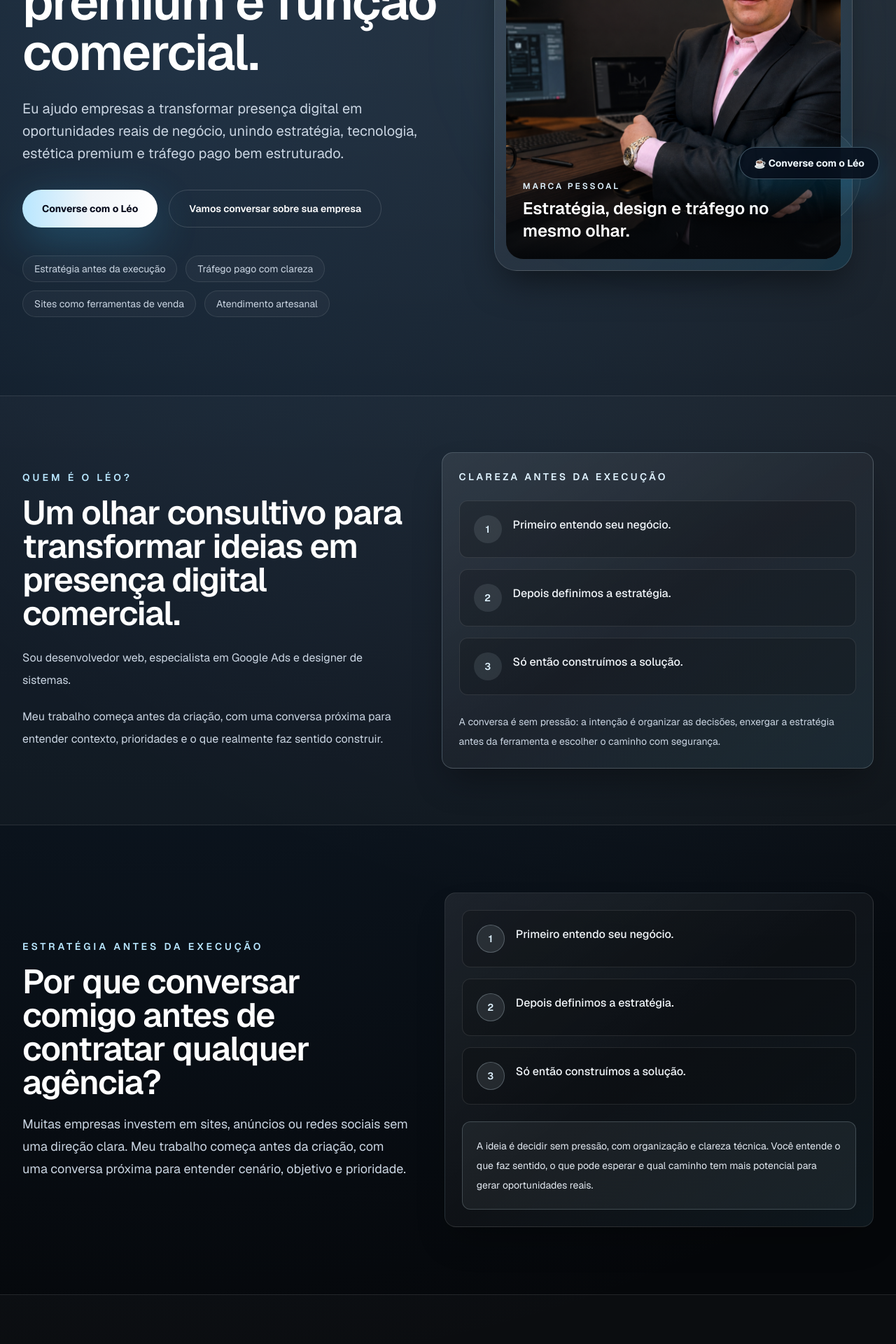
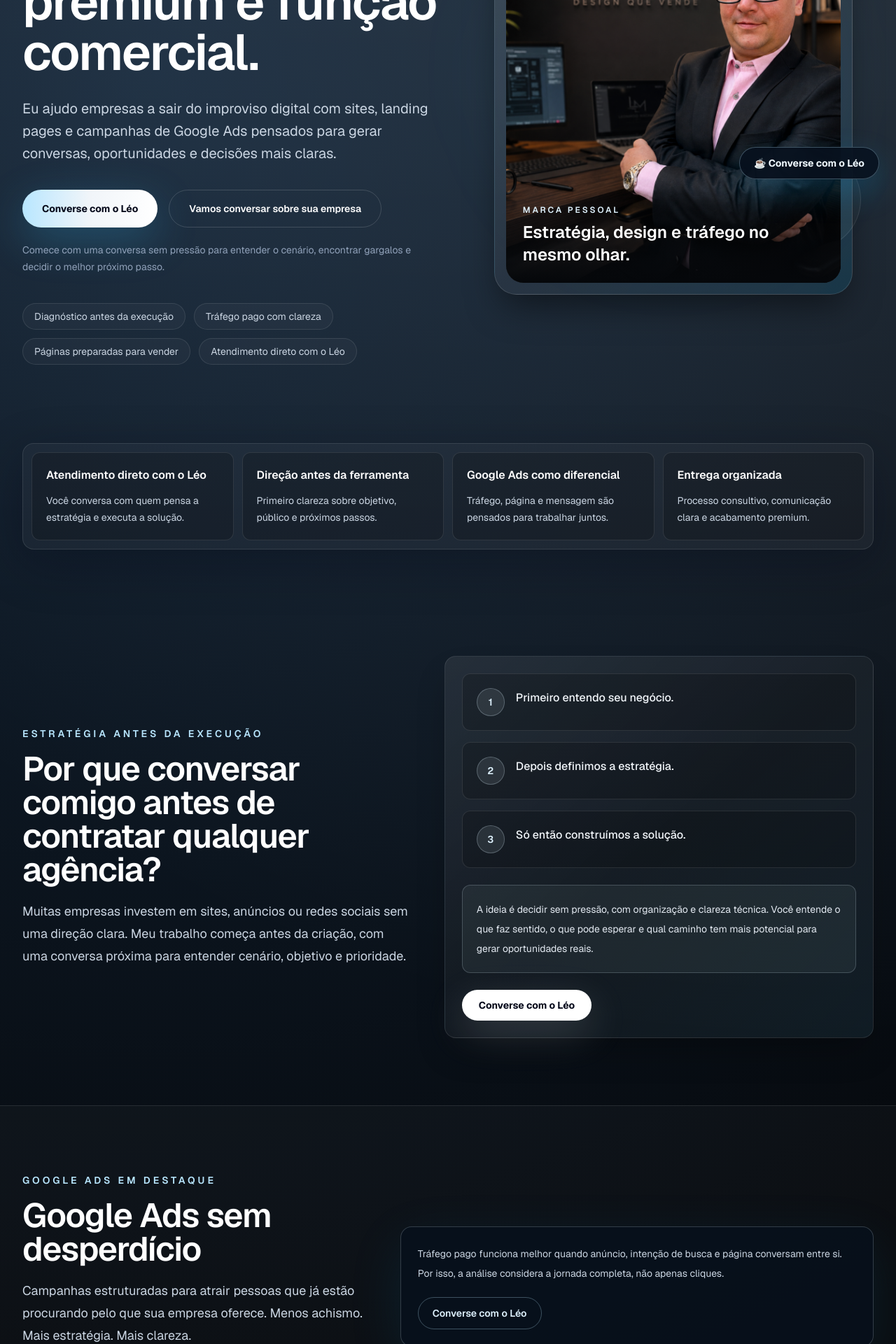
Before and after one commit to leonardocanva3/leonardo-machado-landing, a Next.js app: page / in a window 1280 px wide. Shown: the part 520-2440 px from the top of the page at 70% size. Built offline with nearby package versions, Linux system fonts and the light colour scheme.

Commit message:
Melhora conversao da landing

```diff
--- a/app/components/agency-conversation-section.tsx
+++ b/app/components/agency-conversation-section.tsx
@@ -1,4 +1,6 @@
+import { whatsappHref } from "@/app/components/brand";
 import { SectionHeading } from "@/app/components/section-heading";
+import { WhatsAppLink } from "@/app/components/whatsapp-link";
 
 const steps = [
   "Primeiro entendo seu negócio.",
@@ -38,6 +40,16 @@ export function AgencyConversationSection() {
             Você entende o que faz sentido, o que pode esperar e qual caminho
             tem mais potencial para gerar oportunidades reais.
           </p>
+
+          <WhatsAppLink
+            href={whatsappHref}
+            trackingLocation="strategy_whatsapp"
+            target="_blank"
+            rel="noreferrer"
+            className="mt-6 inline-flex rounded-full bg-white px-6 py-3 text-sm font-bold text-slate-950 shadow-[0_18px_55px_rgba(226,232,240,0.18)] transition hover:scale-[1.01]"
+          >
+            Converse com o Léo
+          </WhatsAppLink>
         </div>
       </div>
     </section>
--- /dev/null
+++ b/app/components/conversion-proof-strip.tsx
@@ -0,0 +1,38 @@
+const proofItems = [
+  {
+    title: "Atendimento direto com o Léo",
+    description: "Você conversa com quem pensa a estratégia e executa a solução.",
+  },
+  {
+    title: "Direção antes da ferramenta",
+    description: "Primeiro clareza sobre objetivo, público e próximos passos.",
+  },
+  {
+    title: "Google Ads como diferencial",
+    description: "Tráfego, página e mensagem são pensados para trabalhar juntos.",
+  },
+  {
+    title: "Entrega organizada",
+    description: "Processo consultivo, comunicação clara e acabamento premium.",
+  },
+];
+
+export function ConversionProofStrip() {
+  return (
+    <section className="px-5 pb-10 sm:px-8 lg:pb-14">
+      <div className="mx-auto grid max-w-7xl gap-3 rounded-2xl border border-white/10 bg-white/[0.035] p-3 shadow-[0_20px_70px_rgba(2,6,23,0.32)] sm:grid-cols-2 lg:grid-cols-4">
+        {proofItems.map((item) => (
+          <article
+            key={item.title}
+            className="rounded-xl border border-white/10 bg-black/20 p-5"
+          >
+            <h2 className="text-base font-semibold text-white">{item.title}</h2>
+            <p className="mt-3 text-sm leading-6 text-slate-300">
+              {item.description}
+            </p>
+          </article>
+        ))}
+      </div>
+    </section>
+  );
+}
--- a/app/components/faq.tsx
+++ b/app/components/faq.tsx
@@ -25,6 +25,11 @@ const questions = [
     question: "Google Ads entra junto com o site?",
     answer:
       "Pode entrar quando fizer sentido. O diferencial é pensar campanha, intenção de busca e página de destino como partes da mesma estratégia.",
+  },
+  {
+    question: "E se eu ainda não souber exatamente o que preciso?",
+    answer:
+      "Tudo bem. A conversa inicial serve justamente para organizar ideias, identificar prioridades e indicar o caminho mais coerente para o momento da empresa.",
   },
 ];
 
--- a/app/components/google-ads-section.tsx
+++ b/app/components/google-ads-section.tsx
@@ -1,4 +1,6 @@
+import { whatsappHref } from "@/app/components/brand";
 import { SectionHeading } from "@/app/components/section-heading";
+import { WhatsAppLink } from "@/app/components/whatsapp-link";
 
 const adsPillars = [
   "Estrutura correta de campanhas",
@@ -24,6 +26,15 @@ export function GoogleAdsSection() {
               página conversam entre si. Por isso, a análise considera a jornada
               completa, não apenas cliques.
             </p>
+            <WhatsAppLink
+              href={whatsappHref}
+              trackingLocation="google_ads_whatsapp"
+              target="_blank"
+              rel="noreferrer"
+              className="mt-5 inline-flex rounded-full border border-sky-200/30 px-5 py-3 text-sm font-semibold text-sky-100 transition hover:bg-sky-200/10"
+            >
+              Converse com o Léo
+            </WhatsAppLink>
           </div>
         </div>
 
--- a/app/components/hero.tsx
+++ b/app/components/hero.tsx
@@ -5,10 +5,10 @@ import { whatsappHref } from "@/app/components/brand";
 import { WhatsAppLink } from "@/app/components/whatsapp-link";
 
 const heroStats = [
-  "Estratégia antes da execução",
+  "Diagnóstico antes da execução",
   "Tráfego pago com clareza",
-  "Sites como ferramentas de venda",
-  "Atendimento artesanal",
+  "Páginas preparadas para vender",
+  "Atendimento direto com o Léo",
 ];
 
 export function Hero() {
@@ -36,9 +36,9 @@ export function Hero() {
           Soluções digitais com design premium e função comercial.
         </h1>
         <p className="mt-7 max-w-2xl text-lg leading-8 text-slate-300 sm:text-xl">
-          Eu ajudo empresas a transformar presença digital em oportunidades
-          reais de negócio, unindo estratégia, tecnologia, estética premium e
-          tráfego pago bem estruturado.
+          Eu ajudo empresas a sair do improviso digital com sites, landing pages
+          e campanhas de Google Ads pensados para gerar conversas, oportunidades
+          e decisões mais claras.
         </p>
         <div className="mt-9 flex flex-col gap-4 sm:flex-row">
           <WhatsAppLink
@@ -57,6 +57,11 @@ export function Hero() {
             Vamos conversar sobre sua empresa
           </a>
         </div>
+
+        <p className="mt-5 max-w-xl text-sm leading-6 text-slate-400">
+          Comece com uma conversa sem pressão para entender o cenário, encontrar
+          gargalos e decidir o melhor próximo passo.
+        </p>
 
         <div className="mt-10 flex flex-wrap gap-3">
           {heroStats.map((item) => (
--- a/app/components/intro-section.tsx
+++ b/app/components/intro-section.tsx
@@ -24,8 +24,8 @@ export function IntroSection() {
       <div className="mx-auto max-w-7xl">
         <SectionHeading
           eyebrow="Muito além de um site bonito"
-          title="Presença digital precisa ter estética, lógica e intenção comercial."
-          description="O trabalho do Léo une design premium, desenvolvimento web e visão de tráfego para criar experiências digitais que passam confiança, organizam a mensagem e ajudam o visitante a tomar o próximo passo."
+          title="Presença digital precisa orientar a decisão."
+          description="O trabalho do Léo une design premium, desenvolvimento web e visão de tráfego para criar experiências digitais que passam confiança, organizam a mensagem e deixam claro o próximo passo."
           align="center"
         />
 
--- a/app/components/services-section.tsx
+++ b/app/components/services-section.tsx
@@ -1,4 +1,6 @@
+import { whatsappHref } from "@/app/components/brand";
 import { SectionHeading } from "@/app/components/section-heading";
+import { WhatsAppLink } from "@/app/components/whatsapp-link";
 
 const services = [
   {
@@ -14,7 +16,7 @@ const services = [
   {
     title: "Google Ads",
     description:
-      "Campanhas estruturadas com leitura estratégica de intenção de busca, páginas preparadas e melhoria contínua.",
+      "Campanhas estruturadas para atrair quem já está procurando, com página e mensagem alinhadas.",
   },
   {
     title: "SEO",
@@ -63,6 +65,22 @@ export function ServicesSection() {
             </article>
           ))}
         </div>
+
+        <div className="mt-10 flex flex-col items-start justify-between gap-5 rounded-2xl border border-sky-200/20 bg-sky-200/[0.06] p-6 sm:flex-row sm:items-center">
+          <p className="max-w-2xl text-sm leading-7 text-slate-200">
+            Não sabe se precisa de uma landing page, site, campanha ou sistema?
+            A conversa inicial ajuda a separar prioridade de distração.
+          </p>
+          <WhatsAppLink
+            href={whatsappHref}
+            trackingLocation="services_whatsapp"
+            target="_blank"
+            rel="noreferrer"
+            className="inline-flex shrink-0 rounded-full bg-white px-6 py-3 text-sm font-bold text-slate-950 shadow-[0_18px_55px_rgba(226,232,240,0.18)] transition hover:scale-[1.01]"
+          >
+            Converse com o Léo
+          </WhatsAppLink>
+        </div>
       </div>
     </section>
   );
--- a/app/page.tsx
+++ b/app/page.tsx
@@ -1,4 +1,5 @@
 import { AgencyConversationSection } from "@/app/components/agency-conversation-section";
+import { ConversionProofStrip } from "@/app/components/conversion-proof-strip";
 import { FinalCta } from "@/app/components/final-cta";
 import { FloatingWhatsapp } from "@/app/components/floating-whatsapp";
 import { Faq } from "@/app/components/faq";
@@ -19,11 +20,12 @@ export default function Home() {
       <div className="relative z-10">
         <Header />
         <Hero />
-        <WhoIsLeoSection />
+        <ConversionProofStrip />
         <AgencyConversationSection />
-        <IntroSection />
         <GoogleAdsSection />
         <ServicesSection />
+        <IntroSection />
+        <WhoIsLeoSection />
         <ProcessSection />
         <Faq />
         <FinalCta />
```
